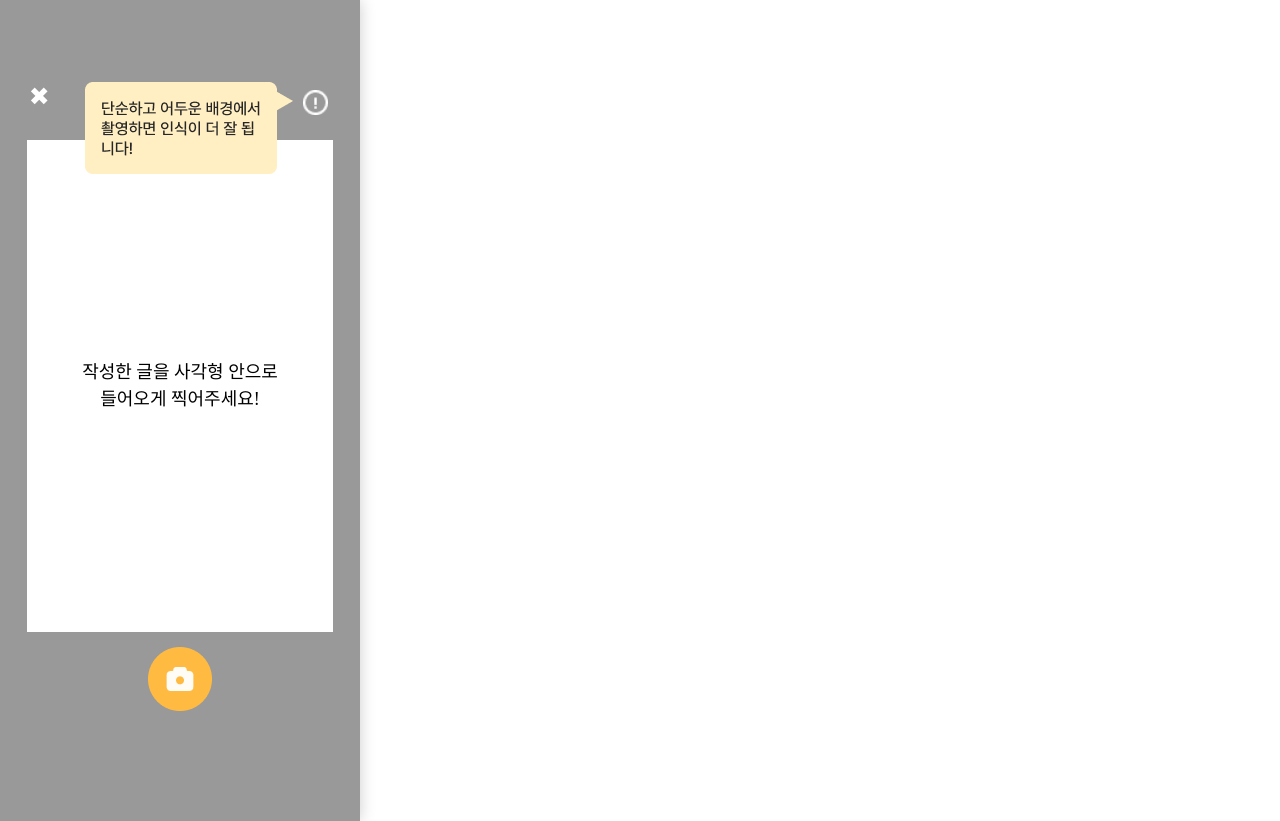
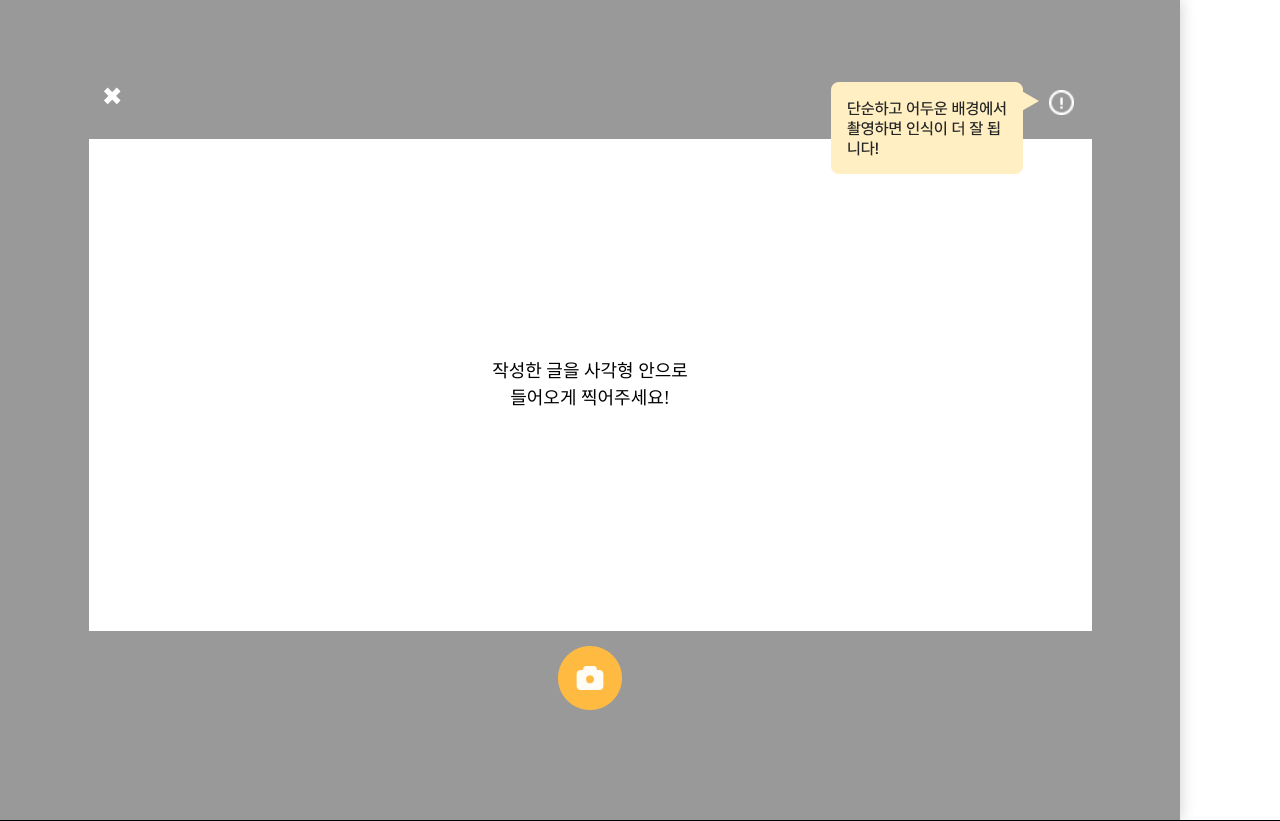
Before and after one commit to seeize/SWUTeam1-Front, a React (Create React App) app: page /camera in a window 1280 px wide. Built offline with nearby package versions, Linux system fonts and the light colour scheme; no server answers; a web font is replaced by a local one.

Commit message:
Update Camera.scss

```diff
--- a/src/assets/sass/section/Camera.scss
+++ b/src/assets/sass/section/Camera.scss
@@ -3,7 +3,6 @@
     padding: 0;
     box-sizing: border-box;
   }
-
 
   .camera-container {
     width: 360px;
@@ -90,3 +89,19 @@
   .capture-button:hover {
     opacity: 0.8;
   }
+
+
+  @media (min-width: 1180px) {
+    .camera-container {
+      width: 1180px;
+      height: 820px;
+      position: relative;
+      overflow: hidden;
+      box-shadow: 0 0 15px rgba(0, 0, 0, 0.2);
+    }
+
+    .Camera-close-button{
+      left: -300%;
+    }
+
+  }
```
